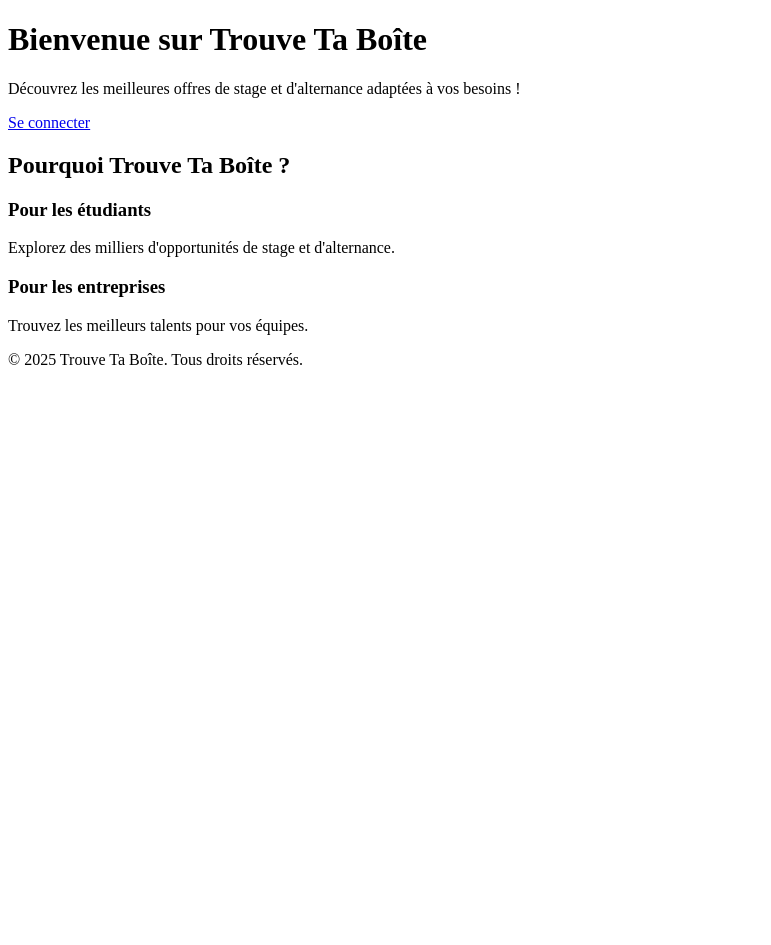
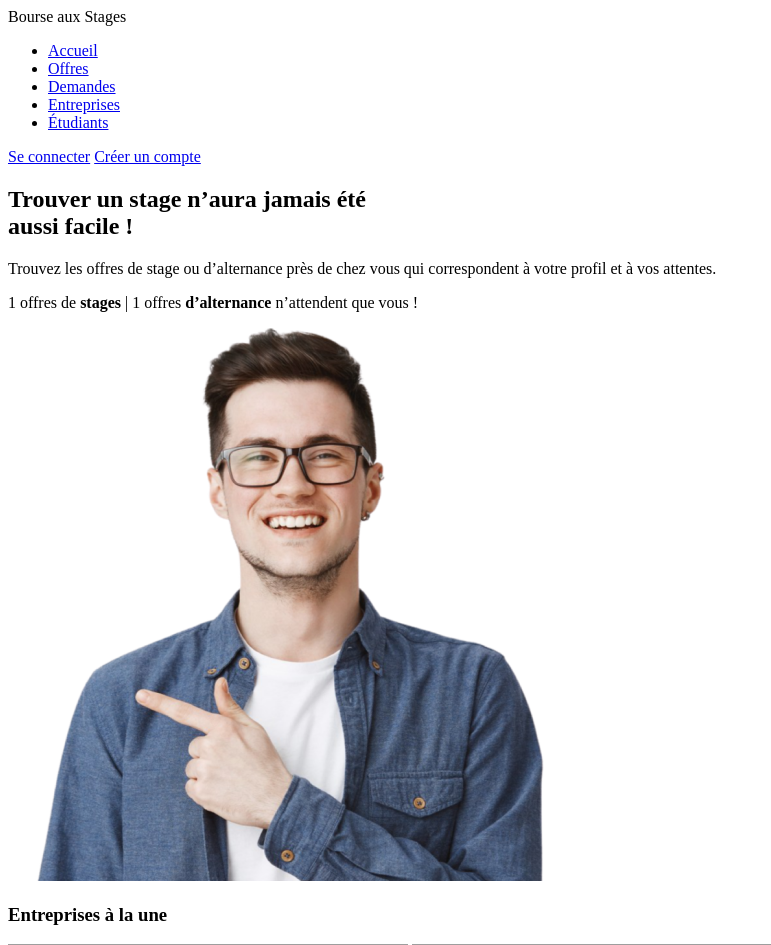
Before and after one commit to DvK42/trouve-ta-boite, a Symfony app: template templates/home/landing.html.twig in a window 1280 px wide. Shown: the top 945 px of the page, without its empty margins (0-771 px from the left). Before the commit the page ends 365 px from the top, so only its background shows below. Run offline with Twig, Linux system fonts and the light colour scheme; the template is opened without the code that fills it: most values are stand-ins (such as "Sample title", 1, 10 or a date in 2020); some libraries are stand-ins or nearby versions; grey boxes are pictures that could not be loaded.

Commit message:
Hero section

```diff
--- a/package.json
+++ b/package.json
@@ -8,6 +8,7 @@
         "@symfony/ux-turbo": "file:vendor/symfony/ux-turbo/assets",
         "@symfony/webpack-encore": "^5.0.0",
         "core-js": "^3.38.0",
+        "file-loader": "^6.2.0",
         "regenerator-runtime": "^0.13.9",
         "webpack": "^5.74.0",
         "webpack-cli": "^5.1.0",
--- a/templates/base.html.twig
+++ b/templates/base.html.twig
@@ -13,7 +13,10 @@
         {% endblock %}
 
     </head>
-    <body>
+    <body class="font-sans bg-gray-100">
+        {% include 'partials/_header.html.twig' %}
+    <main>
         {% block body %}{% endblock %}
+    </main>
     </body>
 </html>
--- a/templates/home/landing.html.twig
+++ b/templates/home/landing.html.twig
@@ -3,26 +3,36 @@
 {% block title %}Trouve Ta Boîte - Bienvenue{% endblock %}
 
 {% block body %}
-<div class="landing-container">
-    <header class="landing-header">
-        <h1>Bienvenue sur Trouve Ta Boîte</h1>
-        <p>Découvrez les meilleures offres de stage et d'alternance adaptées à vos besoins !</p>
-        <a href="{{ path('app_login') }}" class="btn btn-primary">Se connecter</a>
-        {# <a href="{{ path('app_register') }}" class="btn btn-secondary">Créer un compte</a> #}
-    </header>
-    <section class="features">
-        <h2>Pourquoi Trouve Ta Boîte ?</h2>
-        <div class="feature">
-            <h3>Pour les étudiants</h3>
-            <p>Explorez des milliers d'opportunités de stage et d'alternance.</p>
+<section class="bg-[#eff6ff] pt-16">
+    <div class="container flex justify-between mx-auto">
+    <div class="px-6">
+        <h1 class="text-6xl font-bold mb-6 max-w-2/3 ">
+            Trouver un stage n’aura jamais été <br />
+            <span class="text-blue-600">aussi facile !</span>
+        </h1>
+        <p class="text-lg text-gray-700 mb-4">
+            Trouvez les offres de stage ou d’alternance près de chez vous qui correspondent
+            à votre profil et à vos attentes.
+        </p>
+        <p class="text-gray-800 text-lg font-semibold">
+            <span class="text-blue-600 font-bold">{{ countStages }}</span> offres de <strong>stages</strong> |
+            <span class="text-blue-600 font-bold">{{ countAlternances }}</span> offres <strong>d’alternance</strong> n’attendent que vous !
+        </p>
+    </div>
+    <img src="{{ asset('build/images/home-hero-boy.png') }}" alt="Hero boy" class="max-h-[400px]">
+    </div>
+</section>
+
+<section class="py-12 bg-white">
+    <div class="container mx-auto text-center">
+        <h3 class="text-2xl font-bold text-gray-800 mb-8">Entreprises à la une</h3>
+        <div class="flex justify-center items-center space-x-6">
+            <img src="{{ asset('images/vodafone.png') }}" alt="Vodafone" class="h-12">
+            <img src="{{ asset('images/intel.png') }}" alt="Intel" class="h-12">
+            <img src="{{ asset('images/tesla.png') }}" alt="Tesla" class="h-12">
+            <img src="{{ asset('images/amd.png') }}" alt="AMD" class="h-12">
+            <img src="{{ asset('images/talkit.png') }}" alt="Talkit" class="h-12">
         </div>
-        <div class="feature">
-            <h3>Pour les entreprises</h3>
-            <p>Trouvez les meilleurs talents pour vos équipes.</p>
-        </div>
-    </section>
-    <footer class="landing-footer">
-        <p>&copy; 2025 Trouve Ta Boîte. Tous droits réservés.</p>
-    </footer>
-</div>
+    </div>
+</section>
 {% endblock %}
--- /dev/null
+++ b/templates/partials/_header.html.twig
@@ -0,0 +1,16 @@
+<header class="bg-white shadow-md">
+    <nav class="container mx-auto flex items-center justify-between py-4 px-6">
+        <div class="text-2xl font-bold text-blue-600">Bourse aux Stages</div>
+        <ul class="flex items-center space-x-6">
+            <li><a href="#" class="text-gray-600 hover:text-blue-600">Accueil</a></li>
+            <li><a href="#" class="text-gray-600 hover:text-blue-600">Offres</a></li>
+            <li><a href="#" class="text-gray-600 hover:text-blue-600">Demandes</a></li>
+            <li><a href="#" class="text-gray-600 hover:text-blue-600">Entreprises</a></li>
+            <li><a href="#" class="text-gray-600 hover:text-blue-600">Étudiants</a></li>
+        </ul>
+        <div class="flex items-center space-x-4">
+            <a href="#" class="text-gray-600 hover:text-blue-600">Se connecter</a>
+            <a href="#" class="bg-blue-600 text-white px-4 py-2 rounded hover:bg-blue-700">Créer un compte</a>
+        </div>
+    </nav>
+</header>
--- a/webpack.config.js
+++ b/webpack.config.js
@@ -73,6 +73,10 @@ Encore
     //.autoProvidejQuery()
 
     .enablePostCssLoader()
+    .copyFiles({
+        from: './assets/images',
+        to: 'images/[path][name].[hash:8].[ext]',
+    })
 ;
 
 module.exports = Encore.getWebpackConfig();
```
Also changed, not shown: src/Controller/HomeController.php (+9 -2 lines), src/Repository/OfferRepository.php (+10 -0 lines), assets/images/home-hero-boy.png (added), package-lock.json.
